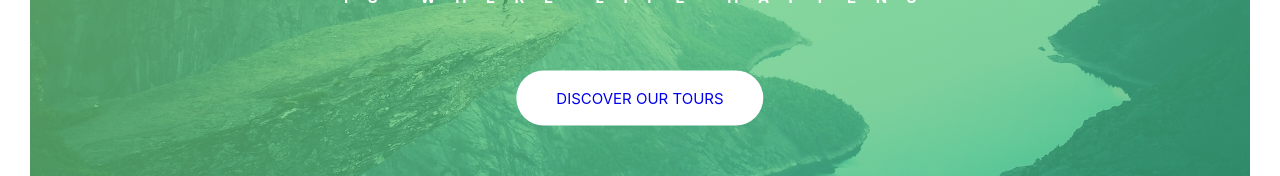
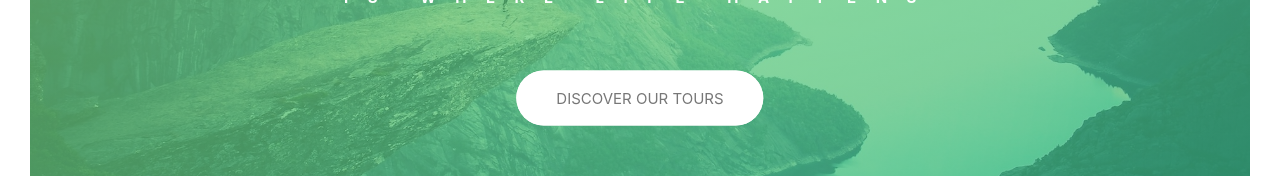
Before and after one commit to Pioneer18/Natours-React, a React (Create React App) app: page / in a window 1280 px wide. Shown: the part 330-506 px from the top of the page. Built offline with nearby package versions, Linux system fonts and the light colour scheme.

Commit message:
updated the button css file

```diff
--- a/src/Components/Button/Button.css
+++ b/src/Components/Button/Button.css
@@ -30,7 +30,7 @@
     transform: translateY(-.1rem); /* make the button go down a bit on a click (active)*/
 }
 
-.btn-white {
+.btn--white {
     background-color: #fff;
     color: #777;
 }
```
